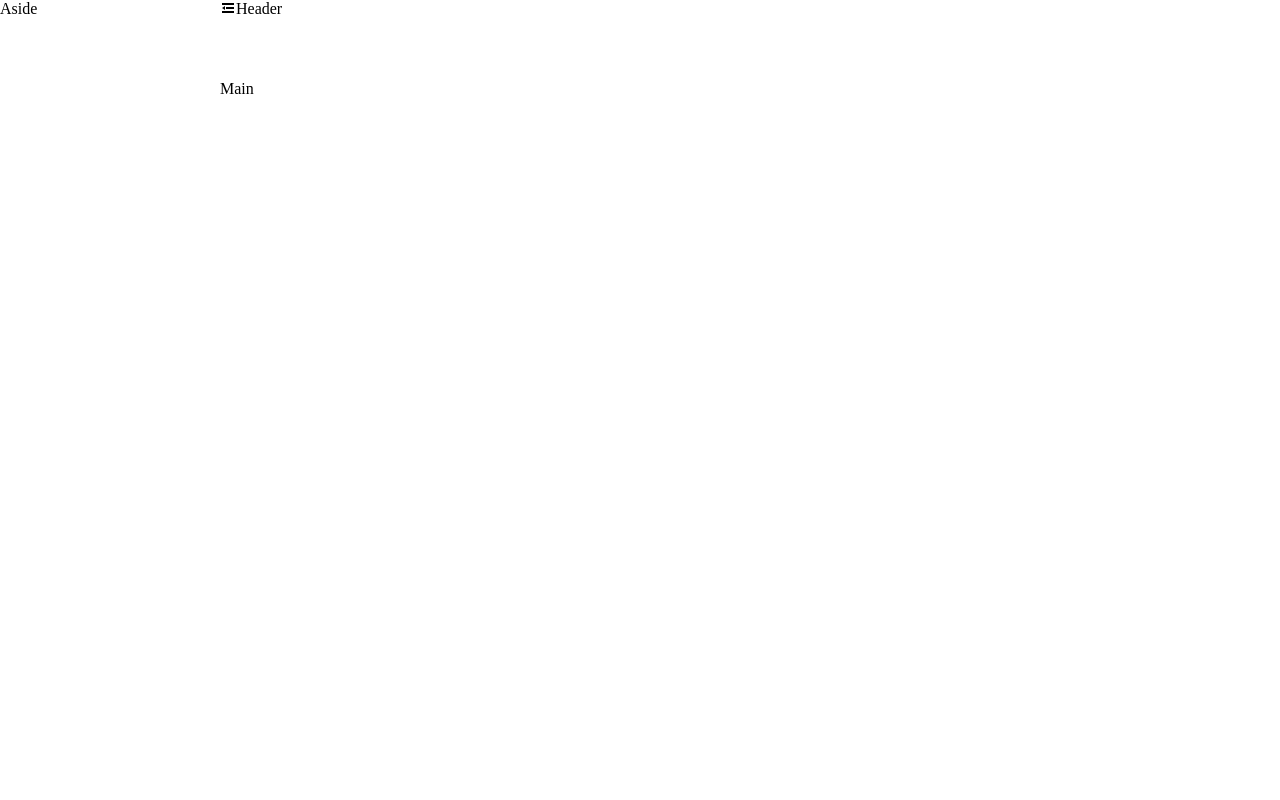
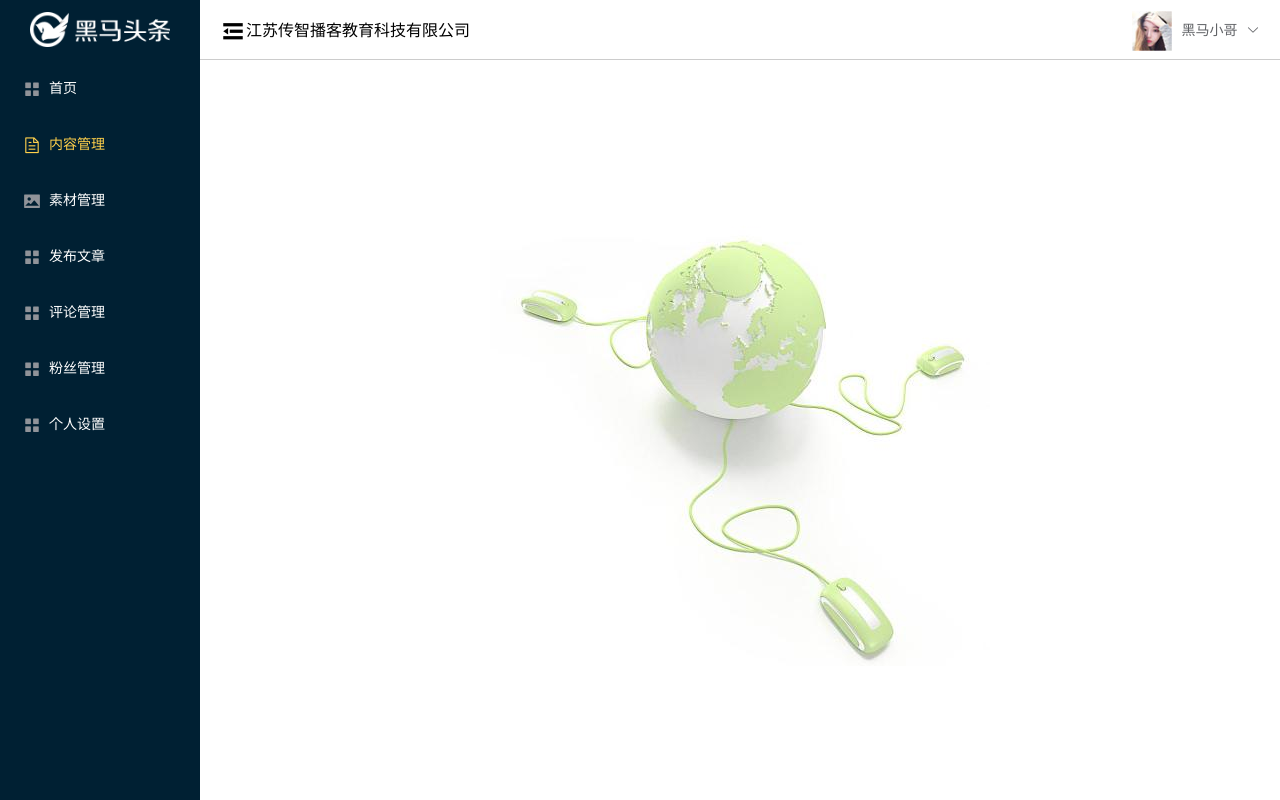
Before and after one commit to yangxinpeng-itcast/heima73-2, a Vue app: page /#/ in a window 1280 px wide. Built offline with nearby package versions, Linux system fonts and the light colour scheme.

Commit message:
显示home页

```diff
--- a/src/views/home/index.vue
+++ b/src/views/home/index.vue
@@ -1,32 +1,133 @@
 <template>
   <el-container class="home-container">
-    <el-aside width="200px" class="aside">Aside</el-aside>
+    <el-aside class="aside" :width="collapse?'64px':'200px'">
+      <div class="aside-top" :class="{close:collapse}">
+
+      </div>
+      <el-menu
+        style="border:none"
+        default-active="2"
+        background-color="#002033"
+        text-color="#fff"
+        active-text-color="#ffd04b"
+        :collapse="collapse"
+        :collapse-transition="false"
+      >
+        <el-menu-item index="1">
+          <i class="el-icon-menu"></i>
+          <span slot="title">首页</span>
+        </el-menu-item>
+        <el-menu-item index="2">
+          <i class="el-icon-document"></i>
+          <span slot="title">内容管理</span>
+        </el-menu-item>
+        <el-menu-item index="3">
+          <i class="el-icon-picture"></i>
+          <span slot="title">素材管理</span>
+        </el-menu-item>
+        <el-menu-item index="4">
+          <i class="el-icon-menu"></i>
+          <span slot="title">发布文章</span>
+        </el-menu-item>
+        <el-menu-item index="5">
+          <i class="el-icon-menu"></i>
+          <span slot="title">评论管理</span>
+        </el-menu-item>
+        <el-menu-item index="6">
+          <i class="el-icon-menu"></i>
+          <span slot="title">粉丝管理</span>
+        </el-menu-item>
+        <el-menu-item index="7">
+          <i class="el-icon-menu"></i>
+          <span slot="title">个人设置</span>
+        </el-menu-item>
+      </el-menu>
+    </el-aside>
+
     <el-container>
-      <el-header class="el-icon-s-fold header">Header</el-header>
-      <el-main class="main">Main</el-main>
+      <el-header class="header">
+        <span class="el-icon-s-fold" @click="ddd"></span>
+        <span class="text">江苏传智播客教育科技有限公司</span>
+        <div class="right">
+          <img src="../../assets/images/avatar.jpg" />
+          <el-dropdown>
+            <span class="el-dropdown-link" style="border:none">
+              黑马小哥
+              <i class="el-icon-arrow-down el-icon--right"></i>
+            </span>
+            <el-dropdown-menu slot="dropdown">
+              <el-dropdown-item>设置</el-dropdown-item>
+              <el-dropdown-item>退出登录</el-dropdown-item>
+            </el-dropdown-menu>
+          </el-dropdown>
+        </div>
+      </el-header>
+      <el-main class="main"></el-main>
     </el-container>
   </el-container>
 </template>
 
 <script>
-export default {}
+export default {
+  data () {
+    return {
+      collapse: false
+    }
+  },
+  methods: {
+    ddd () {
+      this.collapse = !this.collapse
+    }
+  }
+}
 </script>
 
 <style scoped lang='less'>
 .home-container {
+  margin: 0;
+  padding: 0;
   position: absolute;
   left: 0;
   top: 0;
   width: 100%;
   height: 100%;
   .header {
-      width: 100%;
-
+    line-height: 60px;
+    border-bottom: 1px solid #ccc;
+    .el-icon-s-fold {
+      font-size: 26px;
+      vertical-align: middle;
+    }
+    .text {
+      vertical-align: middle;
+    }
+    .right {
+      float: right;
+      line-height: 60px;
+      height: 60px;
+      img {
+        height: 40px;
+        vertical-align: middle;
+        margin-right: 10px;
+      }
+    }
   }
   .aside {
-      width: 200px;
-      height: 100%;
-
+    background: #002033;
+    .aside-top {
+      background: #002840;
+      height: 60px;
+      width: 100%;
+      box-sizing: border-box;
+      background: url(../../assets/images/logo_admin.png) no-repeat center/140px auto;
+    }
+    .close {
+       background-image: url(../../assets/images/logo_admin_01.png);
+       background-size:36px auto;
+    }
+  }
+  .main {
+    background: url(../../assets/images/welcome.jpg) no-repeat center
   }
 }
 </style>
```
Lines whose indentation alone changed are shown as unchanged.
